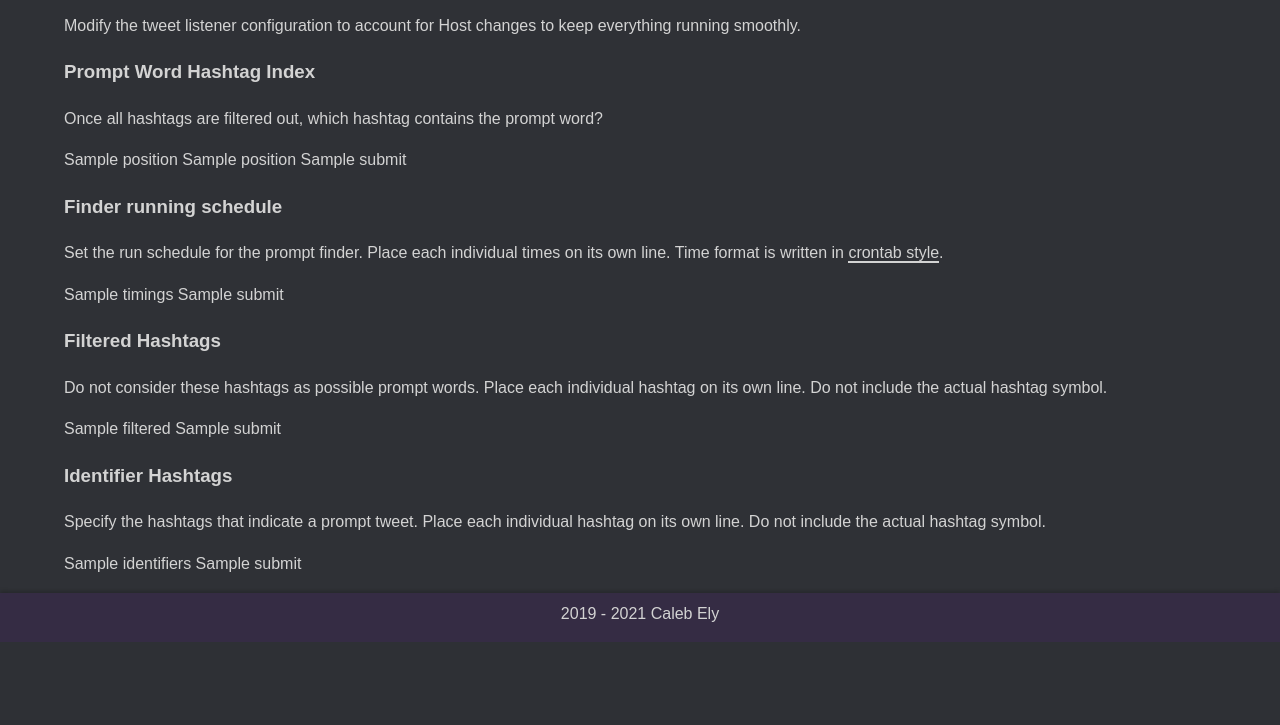
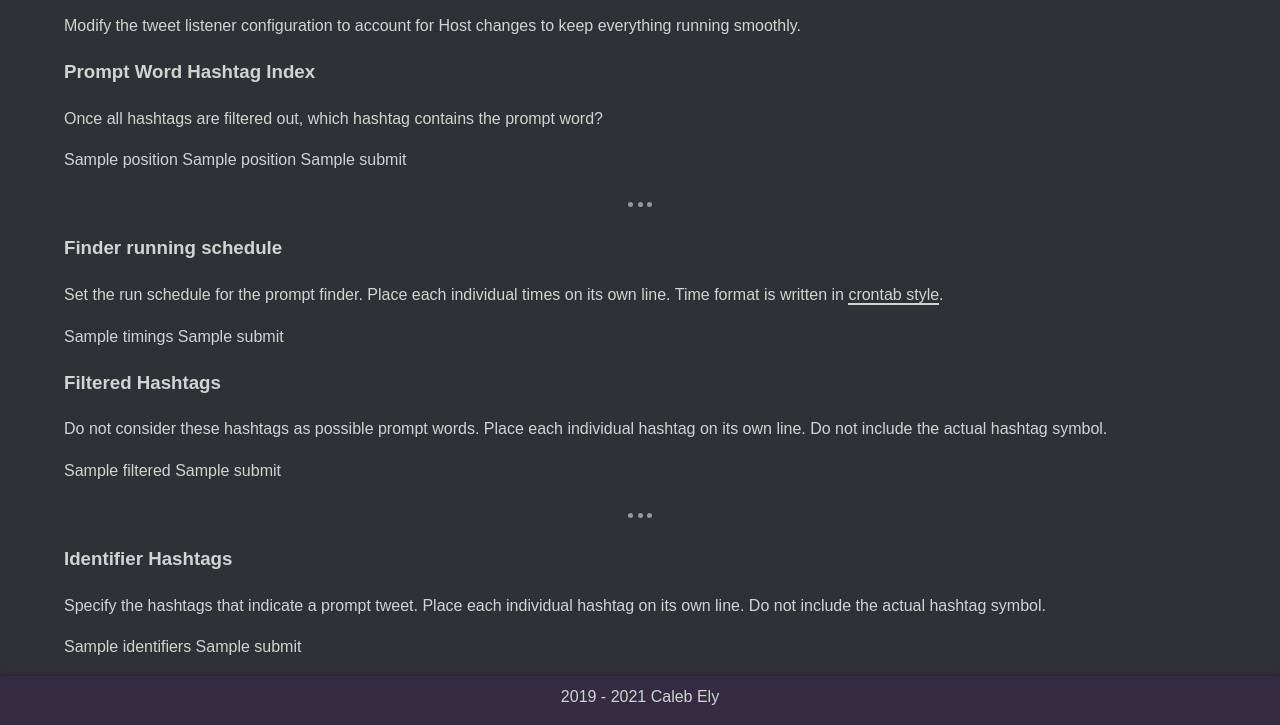
Before and after one commit to vss365today/admin, a Flask app: template src/templates/config/index.html in a window 1280 px wide. Shown: the part 203-928 px from the top of the page. Before the commit the page ends 845 px from the top, so only its background shows below. Run offline with Flask 2, Linux system fonts and the light colour scheme; the template is opened without the code that fills it: most values are stand-ins (such as "Sample title", 1, 10 or a date in 2020).

Commit message:
More CSS

```diff
--- a/src/static/style.css
+++ b/src/static/style.css
@@ -171,6 +171,12 @@ label {
   font-weight: 700;
 }
 
+input[type="number"] {
+  padding: 0.2em;
+  font-size: 0.9em;
+  text-align: center;
+}
+
 footer {
   padding: 0.5rem;
   padding-bottom: 1rem;
@@ -246,3 +252,18 @@ footer {
 .msg-alert .btn-close:focus {
   filter: invert(0.4);
 }
+
+/* Divider dots */
+div.divider {
+  margin-top: 1rem;
+  padding: 0;
+  text-align: center;
+}
+
+div.divider > span.dot {
+  display: inline-block;
+  width: 5px;
+  height: 5px;
+  border-radius: 50%;
+  background-color: rgba(255, 255, 255, 0.5);
+}
```
